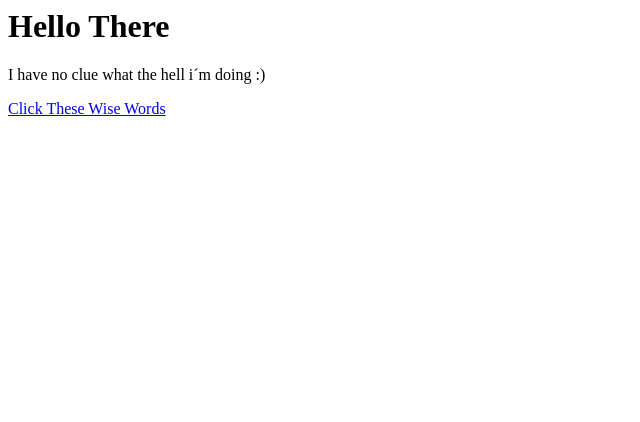
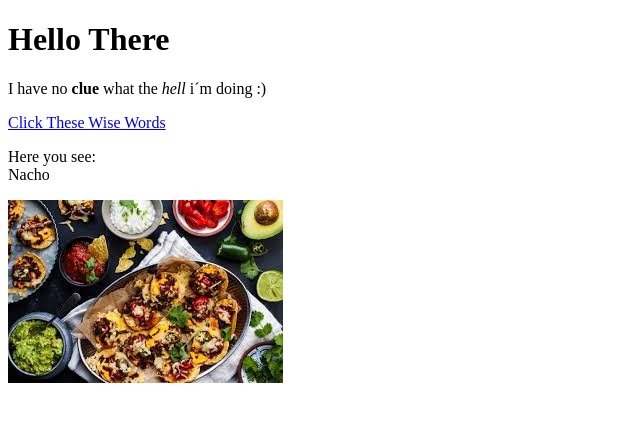
Before and after one commit to CorckyIsland/test, a plain HTML site: page test.html in a window 1280 px wide. Shown: the whole page, without its empty margins (0-640 px from the left). Drawn offline with Linux system fonts and the light colour scheme.

Commit message:
Added image and a few more elements

```diff
--- a/test.html
+++ b/test.html
@@ -1,3 +1,14 @@
-<h1>Hello There</h1>
-<p>I have no clue what the hell i´m doing :)</p>
-<a href="https://youtube.com" target="_blank" title="Click Me">Click These Wise Words</a>
+<!DOCTYPE html>
+<html>
+	<head>
+		<title>Test page</title>
+	</head>
+	<body>
+		<h1>Hello There</h1>
+		<p>I have no <b>clue</b> what the <i>hell</i> i´m doing :)</p>
+		<a href="https://youtube.com" target="_blank" title="Click Me">Click These Wise Words</a>
+		<p>Here you see:<br>
+		Nacho</p>
+		<img src="img/Nacho.jpeg">
+	</body>
+</html>
```
Also changed, not shown: img/Nacho.jpeg (added), 1 other file.
